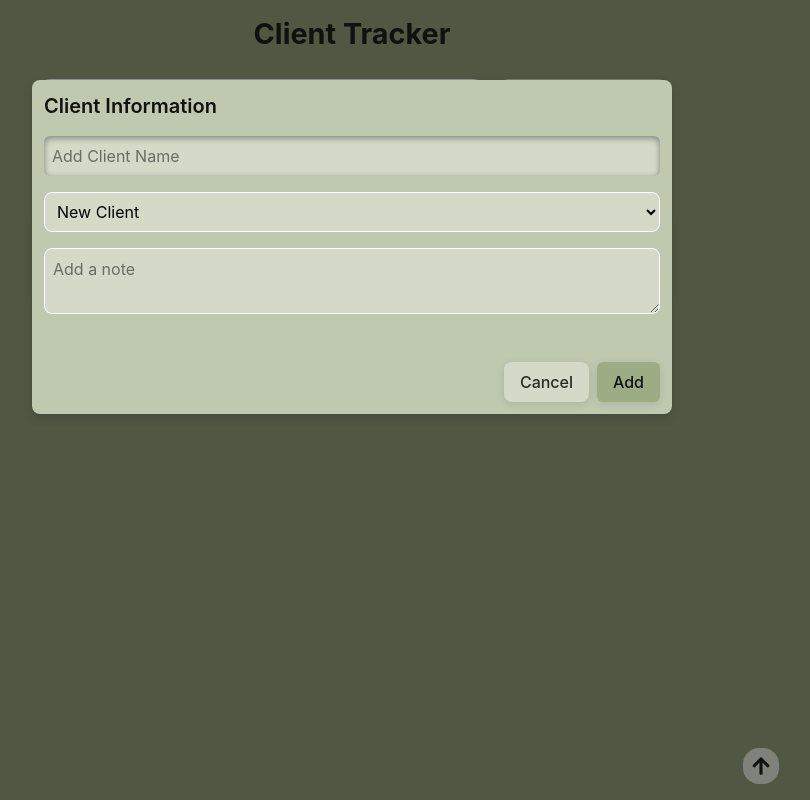
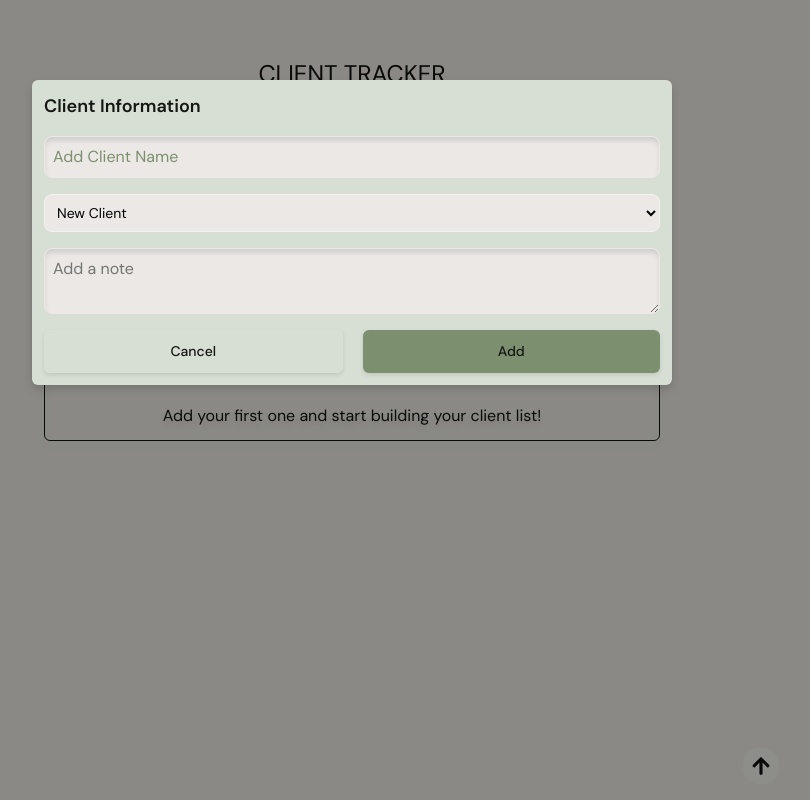
Before and after one commit to Natalie-Kizirian/Client-Tracker, a React (Vite) app: page / in a window 1280 px wide. Both pictures are taken after typing "Sample" into the empty fields and a click on the button "+ Add New Client". Shown: the whole page, without its empty margins (288-1098 px from the left). Built offline with nearby package versions, Linux system fonts and the light colour scheme.

Commit message:
styles and colors changed

```diff
--- a/src/App.jsx
+++ b/src/App.jsx
@@ -75,8 +75,8 @@ function App() {
 
   return (
     <>
-      <div className="flex flex-col gap-6 md:m-auto md:w-1/2 text-black">
-        <h1 className="text-center">Client Tracker</h1>
+      <div className="flex min-h-screen flex-col p-3 md:m-auto md:w-1/2">
+        <h1 className="p-11 text-center uppercase">Client Tracker</h1>
         {!selectedClient && (
           <ClientPage
             onAddClient={addClientHandler}
--- a/src/components/Cards/ClientCard.jsx
+++ b/src/components/Cards/ClientCard.jsx
@@ -6,10 +6,11 @@ function ClientCard({ client, onSelectClient }) {
   return (
     <>
       <li
-        className="border-gold bg-body active:bg-primary cursor-pointer rounded-md border px-2 drop-shadow-lg lg:p-3"
+        //className=" active:bg-primary cursor-pointer rounded-md border px-2 drop-shadow-lg lg:p-3"
+        className="bg-surface border-background flex flex-col gap-1 rounded-xl border p-2 shadow-sm"
         onClick={onSelectClient}
       >
-        <h2 className="font-semibold capitalize lg:text-lg">{client.name}</h2>
+        <p className="font-semibold capitalize lg:text-lg">{client.name}</p>
         <p className="font-medium lg:text-lg">Total Income: {totalIncome}€</p>
 
         <p>Appointments: {totalVisits} </p>
--- a/src/components/Cards/VisitCard.jsx
+++ b/src/components/Cards/VisitCard.jsx
@@ -1,6 +1,5 @@
 import { useState } from "react";
 import { useSwipeable } from "react-swipeable";
-import NewVisitForm from "../Forms/NewVisitForm";
 function VisitCard({ visit, onDeleteVisit, onEditVisit }) {
   const [isRevealed, setIsRevealed] = useState(false);
   const handlers = useSwipeable({
@@ -16,6 +15,13 @@ function VisitCard({ visit, onDeleteVisit, onEditVisit }) {
       onEditVisit(visit);
     }
   };
+  const tips = visit.tips || 0;
+  const infoStyle = "bg-background rounded-md px-1.5 py-1 w-full text-center ";
+  const formattedDate = new Date(visit.date).toLocaleDateString("el-GR", {
+    day: "2-digit",
+    month: "2-digit",
+    year: "2-digit",
+  });
 
   return (
     <div className="relative overflow-hidden rounded-xl">
@@ -29,43 +35,31 @@ function VisitCard({ visit, onDeleteVisit, onEditVisit }) {
         {...handlers}
         onClick={handleCardClick}
         // onClick={() => onEditVisit(visit)}
-        className={`flex cursor-pointer flex-col gap-1 rounded-xl border-2 border-gold bg-[#BFC9B0] p-1 drop-shadow-md md:p-4 ${
-          isRevealed ? "-translate-x-20 " : "translate-x-0 "
-        }`}
+        className={` ${isRevealed ? "-translate-x-20 " : "translate-x-0 "}`}
       >
-        <div className="flex w-full justify-between">
-          <p className="w-full text-lg font-medium">{visit.service}</p>
-          <div className="flex gap-4">
-            {/* <button  className="cursor-pointer">
-            ✏️
-          </button> */}
+        <div className="bg-surface border-background flex cursor-pointer flex-col gap-1 rounded-xl border p-2 shadow-sm md:p-4">
+          <p className="font-semibold">{visit.service}</p>
+
+          <div className="border-secondary wrap flex justify-between gap-2 border-b pb-2">
+            <p className={infoStyle}>{formattedDate}</p>
+            <p className={infoStyle}>{visit.price}€</p>
+            <p className={infoStyle}>Tips:{tips}€</p>
+            <p className={infoStyle}>{visit.payment}</p>
           </div>
-        </div>
-        <div className="flex w-full items-start justify-between border-b-2 pb-2 text-center lg:gap-5 lg:text-lg">
-          <p className="rounded-md bg-[#CAD2BD] p-1">
-            {new Date(visit.date).toLocaleDateString("el-GR")}
-          </p>
-          <p className="rounded-md bg-[#CAD2BD] p-1 lg:px-5">
-            Price {visit.price}€
-          </p>
-          <p className="rounded-md bg-[#CAD2BD] p-1 lg:px-5">
-            Tips {visit.tips}€
-          </p>
-          <p className="rounded-md bg-[#CAD2BD] p-1 lg:px-5">{visit.payment}</p>
-        </div>
-        <div className="flex items-center">
-          <p className="text-l w-full font-bold md:text-xl">
-            Total {visit.total}€
-          </p>
+
+          <div className="flex items-center justify-between">
+            <p className="font-semibold">Total {visit.total}€</p>
+            {/* Delete desktop */}
             <button
               onClick={(e) => {
                 e.stopPropagation();
                 onDeleteVisit(visit);
               }}
-            className="hidden w-1/4 cursor-pointer rounded-md border border-white p-2 text-center font-semibold xl:inline"
+              className="text-primary hidden cursor-pointer p-1 lg:flex"
             >
-            🗑️ Delete
+              Delete
             </button>
+          </div>
         </div>
       </div>
     </div>
--- a/src/components/Forms/NewClientForm.jsx
+++ b/src/components/Forms/NewClientForm.jsx
@@ -27,15 +27,12 @@ function NewClientForm({
   }
   return (
     <>
-      <form
-        className="flex w-full flex-col gap-4 rounded-md"
-        onSubmit={submitHandler}
-      >
-        <label htmlFor="name" className="text-xl font-semibold text-black">
+      <form className="flex w-full flex-col gap-4" onSubmit={submitHandler}>
+        <label htmlFor="name" className="text-lg font-semibold text-black">
           Client Information
         </label>
         <input
-          className="bg-surface rounded-md p-2 shadow-[inset_0_2px_6px_rgba(0,0,0,0.4)] focus:outline-none"
+          className=" shadow-inset-black rounded-md p-2 focus:outline-none"
           type="text"
           placeholder="Add Client Name"
           onChange={(e) => setEnteredName(e.target.value)}
@@ -45,7 +42,7 @@ function NewClientForm({
 
         <div className="flex flex-col justify-between gap-3 md:gap-4">
           <select
-            className="bg-surface w-full rounded-lg border focus:outline-none border-white p-2"
+            className="bg-background w-full rounded-lg border border-white p-2 text-sm focus:outline-none"
             name="status"
             value={enteredStatus}
             onChange={(e) => setEnteredStatus(e.target.value)}
@@ -77,15 +74,15 @@ function NewClientForm({
           )}
         </div>
 
-        <div className="mt-8 flex justify-end gap-2">
+        <div className="flex w-full justify-between gap-5">
           <button
             type="button"
             onClick={closeModal}
-            className="button-secondary"
+            className="stroke-button-md w-full"
           >
             Cancel
           </button>
-          <button className="button-primary" type="submit">
+          <button className="primary-button-md w-full" type="submit">
             {defaultData ? "Save" : "Add"}
           </button>
         </div>
--- a/src/components/Forms/NewVisitForm.jsx
+++ b/src/components/Forms/NewVisitForm.jsx
@@ -1,6 +1,6 @@
 import { useState } from "react";
 const inputStyles =
-  "rounded-md bg-surface p-1 shadow-[inset_0_2px_6px_rgba(0,0,0,0.4)] focus:outline-none";
+  "rounded-md bg-surface p-2 shadow-inset-black focus:outline-none";
 function NewVisitForm({
   onAddVisit,
   closeModal,
@@ -40,22 +40,26 @@ function NewVisitForm({
   }
   return (
     <>
-      <h2 className="text-center text-lg font-semibold">
+      <h2 className=" text-lg font-semibold">
         Add a new Appointment
       </h2>
       <form
-        className="flex w-full flex-col justify-evenly md:m-auto"
+        className="flex w-full flex-col gap-2 md:m-auto"
         onSubmit={submitHandler}
       >
+        {/* Date */}
+        <div>
           <label htmlFor="date">Date</label>
           <input
-          className="bg-surface w-full rounded-md p-1 focus:outline-none"
+            className="bg-surface w-full rounded-md p-2 focus:outline-none"
             type="date"
             name=""
             id="date"
             value={enteredDate}
             onChange={(e) => setEnteredDate(e.target.value)}
           />
+        </div>
+        <div className="flex flex-col gap-1">
           <label className="mt-2" htmlFor="service">
             Service
           </label>
@@ -68,7 +72,9 @@ function NewVisitForm({
             value={enteredService}
             onChange={(e) => setEnteredService(e.target.value)}
           />
-        <label className="mt-2" htmlFor="price">
+        </div>
+        <div className="flex flex-col gap-1">
+          <label className="" htmlFor="price">
             Price
           </label>
           <input
@@ -79,7 +85,9 @@ function NewVisitForm({
             value={enteredPrice}
             onChange={(e) => setEnteredPrice(e.target.value)}
           />
-        <label className="mt-2" htmlFor="tips">
+        </div>
+        <div className="flex flex-col gap-1">
+          <label className="" htmlFor="tips">
             Tips
           </label>
           <input
@@ -90,25 +98,27 @@ function NewVisitForm({
             value={enteredTips}
             onChange={(e) => setEnteredTips(e.target.value)}
           />
-        <p className="mt-2 flex flex-col">
+        </div>
+
+        <div className="flex flex-col gap-1">
           <label> Payment Method</label>
           <select
-            className="bg-surface rounded-md p-1 focus:outline-none"
+            className="bg-background rounded-md p-2 focus:outline-none"
             onChange={(e) => setEnteredPayment(e.target.value)}
           >
             <option value="Cash">Cash</option>
             <option value="Card">Card</option>
           </select>
-        </p>
-        <div className="mt-5 flex w-full justify-end gap-4">
+        </div>
+        <div className="flex w-full justify-between gap-5">
           <button
             type="button"
             onClick={closeModal}
-            className="button-secondary"
+            className="stroke-button-md w-full"
           >
             Cancel
           </button>
-          <button className="button-primary" type="submit">
+          <button className="primary-button-md w-full" type="submit">
             {defaultData ? "Save" : "Add"}
           </button>
         </div>
--- a/src/components/Modal.jsx
+++ b/src/components/Modal.jsx
@@ -7,7 +7,7 @@ function Modal({ onCloseModal, children }) {
       />
       <dialog
         open
-        className="fixed top-20 left-1/2 z-20 -translate-x-1/2 rounded-lg bg-[#BFC9B0] p-3 drop-shadow-lg min-[320px]:w-[85vw] lg:w-1/2"
+        className="bg-surface fixed top-20 left-1/2 z-20 -translate-x-1/2 rounded-md p-3 drop-shadow-lg min-[320px]:w-[85vw] lg:w-1/2"
       >
         {children}
       </dialog>
--- a/src/components/Pages/ClientPage.jsx
+++ b/src/components/Pages/ClientPage.jsx
@@ -4,7 +4,8 @@ import Modal from "../Modal";
 import { useState } from "react";
 import { FaArrowUp } from "react-icons/fa";
 import { getClientTotalIncome } from "../../utils";
-
+import classes from "../Pages/clientPage.module.css";
+import ContainerBackground from "../UI/container-bg";
 function ClientPage({ onAddClient, clients = [], onSelectClient }) {
   const [modalisVisible, setModalVisible] = useState(false);
   const [selectedStatus, setSelectedStatus] = useState("all");
@@ -40,64 +41,50 @@ function ClientPage({ onAddClient, clients = [], onSelectClient }) {
     });
   };
   return (
-    <>
-      <div className="flex flex-col gap-3">
-        <div className="flex flex-col justify-between gap-4 sm:flex-row">
+    <div className="flex flex-col gap-4">
+      <div className="flex w-full flex-col gap-2">
+        {/* ADD BUTTON */}
+        <button
+          className="secondary-button-md"
+          onClick={() => setModalVisible(true)}
+        >
+          + Add New Client
+        </button>
+
         {/* SEARCH BAR */}
         <input
           type="text"
           placeholder="Search a client..."
           value={searchQuery}
           onChange={(e) => setSearchQuery(e.target.value)}
-            className="bg-surface w-full flex-1 rounded-xl border border-white p-2"
+          className={classes.search}
         />
-
-          <button
-            className="button-secondary"
-            onClick={() => setModalVisible(true)}
-          >
-            + Add New Client
-          </button>
-        </div>
 
         {/* STATUS FILTERS */}
         <div className="[&::-webkit-scrollbar-thumb]:bg-body flex gap-1.5 overflow-x-scroll pb-2 [&::-webkit-scrollbar]:h-1 [&::-webkit-scrollbar-thumb]:rounded-full [&::-webkit-scrollbar-track]:bg-transparent">
           {STATUSES.map((status) => (
-            <p
+            <button
               key={status}
-              className={`border-gold flex-1 cursor-pointer rounded-md border p-1.5 text-center text-sm whitespace-nowrap capitalize lg:text-lg ${selectedStatus === status ? "bg-surface font-semibold " : " bg-primary"}`}
+              className={`${classes.status} ${selectedStatus === status ? "bg-secondary " : " bg-surface"}`}
               onClick={() => setSelectedStatus(status)}
             >
-              {status} (
+              {status}
+              {/* (
               {
                 clients.filter((c) => status === "all" || c.status === status)
                   .length
               }
-              )
-            </p>
+              ) */}
+            </button>
           ))}
         </div>
+        <h3 className={classes.total}>Total Income: {totalIncome}€</h3>
       </div>
 
-      {modalisVisible && (
-        <Modal onCloseModal={hideModal}>
-          <NewClientForm closeModal={hideModal} onAddClient={onAddClient} />
-        </Modal>
-      )}
-
-      {/* Total Income and Cards */}
+      {/* Client Cards*/}
       {clients.length > 0 && (
         <div className="flex flex-col gap-2">
-          <div className="bg-surface rounded-lg border border-white p-2">
-            {/* <h2 className="font-semibold lg:text-lg">
-              Total Clients: {filteredClients.length}
-            </h2> */}
-            <h2 className="font-semibold lg:text-lg">
-              Total Income: {totalIncome}€
-            </h2>
-          </div>
-
-          <ul className="bg-surface flex flex-col gap-2 rounded-lg border-2 border-white p-4 drop-shadow-lg">
+          <ContainerBackground>
             {searchedClients.map((client) => (
               <ClientCard
                 key={client.id}
@@ -108,10 +95,11 @@ function ClientPage({ onAddClient, clients = [], onSelectClient }) {
             {filteredClients.length === 0 && (
               <h3 className="text-center">No clients here 👀</h3>
             )}
-          </ul>
+          </ContainerBackground>
         </div>
       )}
 
+      {/* Empty state */}
       {clients.length === 0 && (
         <div className="border-gold bg-body cursor-pointer rounded-md border px-2 text-center drop-shadow-lg lg:p-3">
           <h3>No clients yet.</h3> <br />
@@ -126,7 +114,13 @@ function ClientPage({ onAddClient, clients = [], onSelectClient }) {
       >
         <FaArrowUp />
       </button>
-    </>
+
+      {modalisVisible && (
+        <Modal onCloseModal={hideModal}>
+          <NewClientForm closeModal={hideModal} onAddClient={onAddClient} />
+        </Modal>
+      )}
+    </div>
   );
 }
 export default ClientPage;
--- a/src/components/Pages/HistoryPage.jsx
+++ b/src/components/Pages/HistoryPage.jsx
@@ -6,6 +6,7 @@ import { useState } from "react";
 import NewClientForm from "../Forms/NewClientForm";
 import { IoChevronBackOutline } from "react-icons/io5";
 import { getClientTotalIncome } from "../../utils";
+import ContainerBackground from "../UI/container-bg";
 
 function HistoryPage({
   client,
@@ -31,8 +32,8 @@ function HistoryPage({
   const totalIncome = getClientTotalIncome(client);
 
   return (
-    <>
-      <div className="flex justify-between">
+    <div className="flex flex-1 flex-col items-center  gap-4">
+      <div className="flex w-full items-center justify-between text-black">
         <button className="cursor-pointer text-xl" onClick={onClose}>
           <IoChevronBackOutline />
         </button>
@@ -41,22 +42,22 @@ function HistoryPage({
             setEditingVisit(null);
             showModal();
           }}
-          className="button-secondary"
+          className="secondary-button-md"
         >
           + Add Appointment
         </button>
       </div>
-      <div className="flex flex-col justify-between border-b-2 border-black">
-        <div className="mb-2 flex flex-col justify-between gap-2">
+
+      <div className="flex w-full flex-col gap-2">
         {/* 1st row */}
-          <div className="flex justify-between">
-            <h3 className="text-2xl font-semibold capitalize">{client.name}</h3>
+        <div className="flex w-full items-center justify-between">
+          <h3 className="text-xl font-semibold capitalize">{client.name}</h3>
           <button
-              className="bg-primary cursor-pointer rounded-md px-2 py-1 drop-shadow-lg"
+            className="bg-surface cursor-pointer rounded-md px-3 py-2 shadow-sm"
             onClick={() => setEditingClient(true)}
           >
             Edit Client
-            </button>{" "}
+          </button>
         </div>
 
         <div>
@@ -73,21 +74,21 @@ function HistoryPage({
             </Modal>
           ) : (
             <div className="flex flex-col gap-3">
-                <div className="flex justify-between">
-                  <p className="font-semibold">Total Income: {totalIncome}€</p>
-                  <h3 className="capitalize">{client.status} Client</h3>
-                </div>
-
               {client.note ? (
-                  <p className="bg-surface/60 rounded-lg p-2 wrap-break-word capitalize">
+                <p className="bg-surface border-secondary text-primary h-17 rounded-sm border p-2 text-sm wrap-break-word capitalize">
                   {client.note}
                 </p>
               ) : (
                 ""
               )}
+              <div className="bg-surface flex justify-between rounded-lg border border-white px-1.5 py-2">
+                <p>Total Income: {totalIncome}€</p>
+                <h3 className="text-primary capitalize">
+                  {client.status} Client
+                </h3>
+              </div>
             </div>
           )}
-          </div>
         </div>
       </div>
 
@@ -104,6 +105,8 @@ function HistoryPage({
           />
         </Modal>
       )}
+
+      <ContainerBackground>
         <ul className="flex flex-col gap-2">
           {client.visits.map((visit) => (
             <VisitCard
@@ -128,14 +131,18 @@ function HistoryPage({
             />
           )}
           {client.visits.length === 0 && (
-          <div className="border-gold bg-body cursor-pointer rounded-md border px-2 text-center drop-shadow-lg lg:p-3">
+            <div className="bg-body cursor-pointer rounded-md border px-2 text-center drop-shadow-lg lg:p-3">
               <h3>No appointments yet.</h3> <br />
-            <p>Add an appointment to start tracking {client.name}'s visits.</p>
+              <p>
+                Add an appointment to start tracking {client.name}'s visits.
+              </p>
             </div>
           )}
         </ul>
+      </ContainerBackground>
+
       {/* style={{ textAlign: "center", color: "black" , background:"red"}} */}
-    </>
+    </div>
   );
 }
 export default HistoryPage;
--- /dev/null
+++ b/src/components/Pages/clientPage.module.css
@@ -0,0 +1,34 @@
+.search {
+  background-color: var(--color-background);
+  border: solid thin var(--color-primary-active);
+  border-radius: 8px;
+  padding: 10px;
+  box-shadow: var(--shadow-inset);
+  font-size: 14px;
+}
+input::placeholder {
+  color: var(--color-primary);
+}
+input:focus {
+  outline: none;
+}
+.status {
+  /* background-color: var(--color-surface); */
+  padding: 6px;
+  border-radius: 6px;
+  flex: 1;
+  text-align: center;
+  text-transform: capitalize;
+  white-space: nowrap;
+  font-size: 14px;
+  cursor: pointer;
+}
+.total {
+  padding: 8px 6px;
+  background-color: var(--color-surface);
+  font-size: 16px;
+  border-radius: 8px;
+  text-align: start;
+  width: 100%;
+  border: solid 1px var(--color-secondary);
+}
--- /dev/null
+++ b/src/components/UI/container-bg.jsx
@@ -0,0 +1,7 @@
+export default function ContainerBackground({ children }) {
+  return (
+    <div className="bg-secondary flex w-full flex-col gap-3 rounded-xl px-3 py-6 text-black shadow-md">
+      {children}
+    </div>
+  );
+}
--- a/src/index.css
+++ b/src/index.css
@@ -1,48 +1,150 @@
+@import url("https://fonts.googleapis.com/css2?family=DM+Sans:ital,opsz,wght@0,9..40,100..1000;1,9..40,100..1000&display=swap");
 @import "tailwindcss";
 
 @theme {
-  --color-background: #859271;
-  --color-primary: #9dac85;
+  /* --color-background: #ebe8e5;
+  --color-primary: #7c906f;
+  --color-black: #141712;
   --color-body: #bfc9b0;
   --color-muted: #737e61;
   --color-surface: #d3dac8;
   --color-gold: #b99a52;
-  --color-black: #11130f;
-  --shadow-inset-black: inset 0px 4px 8px rgba(0, 0, 0, 0.3);
+  --shadow-inset-black: inset 0px 4px 4px rgba(0, 0, 0, 0.2); */
+  --color-background: #ebe8e5;
+  --color-primary: #7c906f;
+  --color-primary-active: #899b7d;
+  --color-secondary: #b3bfab;
+  --color-surface: #d7ded3;
+  --color-white: #f2f4f1;
+  --color-black: #141712;
+  --shadow-inset: inset 0px 4px 4px rgba(0, 0, 0, 0.1);
+  --shadow-sm: 0 2px 4px rgba(0, 0, 0, 0.1);
+  --shadow-md: 0 4px 8px rgba(0, 0, 0, 0.15);
+  --shadow-navbar: 0 -4px 10px rgba(0, 0, 0, 0.15);
 }
 
-h1 {
-  font-size: 1.8rem;
-  font-weight: bold;
+body {
+  background: var(--color-background);
+
+  font-family:"DM Sans",sans-serif;
 }
-body {
-  background-color: #859271;
+* {
+  box-sizing: border-box;
 }
-.button-secondary {
-  gap: 0.5rem;
-  padding: 0.5rem 1rem;
-  border: none;
-  border-radius: 8px;
-  box-shadow: 0 2px 8px rgba(0, 0, 0, 0.1);
+
+html {
+  font-family: "Quicksand", sans-serif;
+}
+
+.primary-button-sm {
+  background-color: var(--color-primary);
+  border-radius: 6px;
+  padding: 8px 12px;
   cursor: pointer;
-  font-weight: bold;
-  background-color: #d3dac8;
-  color: #272b21;
+  box-shadow: var(--shadow-sm);
+  color: var(--color-black);
   font-weight: 500;
-}
-.button-primary {
-  gap: 0.5rem;
-  padding: 0.5rem 1rem;
-  border: none;
-  border-radius: 6px;
-  box-shadow: 0 2px 8px rgba(0, 0, 0, 0.1);
-  cursor: pointer;
-  font-weight: bold;
-  background-color: var(--color-primary);
-  color: #11130f;
-  font-weight: 500;
+  font-size: 12px;
   text-align: center;
 }
-body {
-  margin: 12px;
+
+.primary-button-md {
+  background-color: var(--color-primary);
+  border-radius: 6px;
+  padding: 10px 12px;
+  cursor: pointer;
+  box-shadow: var(--shadow-sm);
+  color: var(--color-black);
+  font-weight: 500;
+  font-size: 14px;
+  text-align: center;
 }
+.primary-button-md:hover,
+.primary-button-sm:hover,
+.primary-button-md:active,
+.primary-button-sm:active {
+  background-color: var(--color-primary-active);
+  box-shadow: var(--shadow-md);
+}
+
+.secondary-button-sm {
+  background-color: var(--color-secondary);
+  border-radius: 6px;
+  padding: 8px 12px;
+  cursor: pointer;
+  box-shadow: var(--shadow-sm);
+  color: var(--color-black);
+  font-weight: 500;
+  font-size: 12px;
+  text-align: center;
+}
+.secondary-button-sm:hover,
+.secondary-button-md:hover,
+.secondary-button-sm:active,
+.secondary-button-md:active {
+  background-color: #b8c3b1;
+  box-shadow: var(--shadow-md);
+}
+
+.secondary-button-md {
+  background-color: var(--color-secondary);
+  border-radius: 6px;
+  padding: 10px 12px;
+  cursor: pointer;
+  box-shadow: var(--shadow-sm);
+  color: var(--color-black);
+  font-weight: 500;
+  font-size: 14px;
+  text-align: center;
+}
+
+/* Stroke Button */
+
+.stroke-button-sm {
+  border: solid 1px var(--color-surface);
+  border-radius: 6px;
+  padding: 8px 12px;
+  cursor: pointer;
+  box-shadow: var(--shadow-sm);
+  color: var(--color-black);
+  font-weight: 500;
+  font-size: 12px;
+  text-align: center;
+}
+.stroke-button-sm:hover,
+.stroke-button-md:hover,
+.stroke-button-sm:active,
+.stroke-button-md:active {
+  box-shadow: var(--shadow-md);
+}
+
+.stroke-button-md {
+  border: solid 1px var(--color-surface);
+  border-radius: 6px;
+  padding: 10px 12px;
+  cursor: pointer;
+  box-shadow: var(--shadow-sm);
+  color: var(--color-black);
+  font-weight: 500;
+  font-size: 14px;
+  text-align: center;
+}
+input,
+textarea {
+  background-color: var(--color-background);
+  box-shadow: var(--shadow-inset);
+  padding: 8px;
+  border-radius: 8px;
+  width: 100%;
+  outline: none;
+  border: solid thin var(--color-background);
+}
+
+
+h1{
+  font-size: 24px;
+}
+h2 {
+  font-size: 20px;
+  font-weight: 600;
+}
```
Lines whose indentation alone changed are shown as unchanged.
